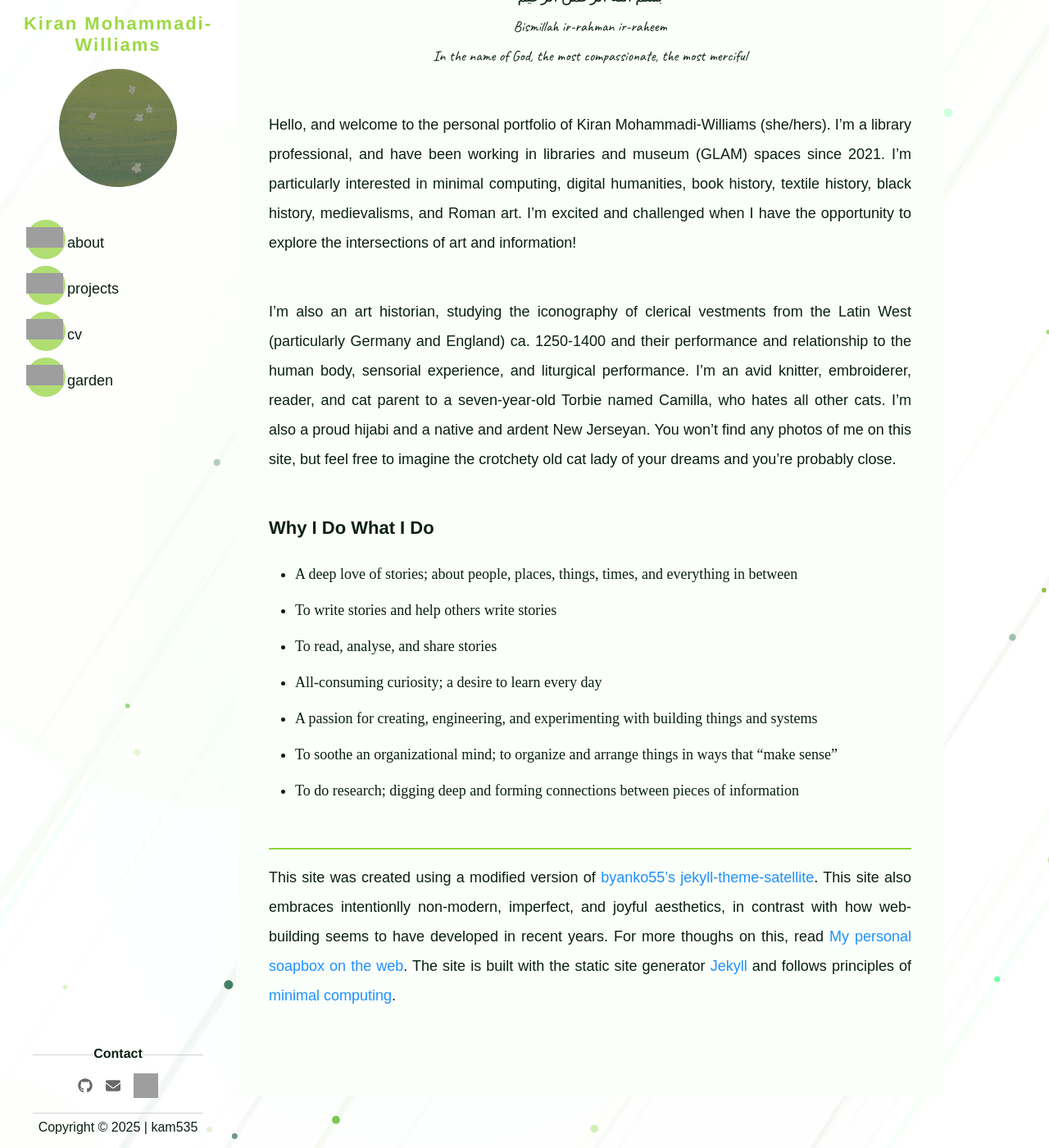
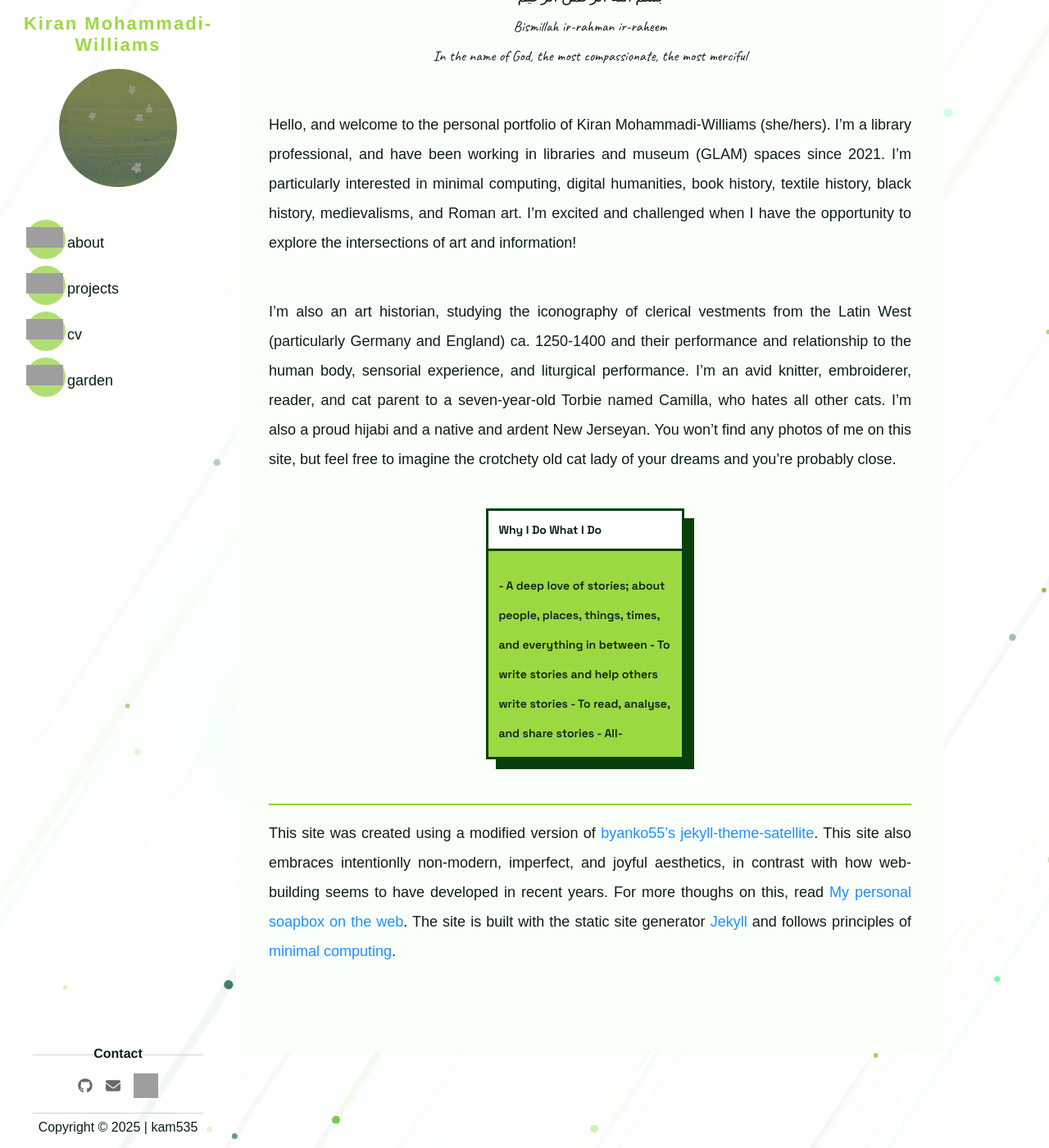
Before and after one commit to green-queen/green-queen.github.io, a Jekyll site: the page built from _pages/index.md, in a window 1280 px wide and 1400 px high, scrolled down 683 px. Shown: the whole window at 82% size. Built offline with Jekyll 4.4.1, drawn with Linux system fonts in a browser that asks for light colours; some web fonts are replaced; grey boxes are pictures that could not be loaded.

Commit message:
Update index.md

```diff
--- a/_pages/index.md
+++ b/_pages/index.md
@@ -27,14 +27,19 @@ Hello, and welcome to the personal portfolio of Kiran Mohammadi-Williams (she/he
 
 I'm also an art historian, studying the iconography of clerical vestments from the Latin West (particularly Germany and England) ca. 1250-1400 and their performance and relationship to the human body, sensorial experience, and liturgical performance. I'm an avid knitter, embroiderer, reader, and cat parent to a seven-year-old Torbie named Camilla, who hates all other cats. I'm also a proud hijabi and a native and ardent New Jerseyan. You won't find any photos of me on this site, but feel free to imagine the crotchety old cat lady of your dreams and you're probably close.
 
-### Why I Do What I Do
-- A deep love of stories; about people, places, things, times, and everything in between
-- To write stories and help others write stories
-- To read, analyse, and share stories
-- All-consuming curiosity; a desire to learn every day
-- A passion for creating, engineering, and experimenting with building things and systems
-- To soothe an organizational mind; to organize and arrange things in ways that "make sense"
-- To do research; digging deep and forming connections between pieces of information
+ <div class="card">
+    <div class="head">Why I Do What I Do</div>
+    <div class="content">
+        - A deep love of stories; about people, places, things, times, and everything in between
+        - To write stories and help others write stories
+        - To read, analyse, and share stories
+        - All-consuming curiosity; a desire to learn every day
+        - A passion for creating, engineering, and experimenting with building things and systems
+        - To soothe an organizational mind; to organize and arrange things in ways that "make sense"
+        - To do research; digging deep and forming connections between pieces of information
+      <br />
+    </div>
+  </div>
 
 <hr>
 This site was created using a modified version of <a href="https://github.com/byanko55/jekyll-theme-satellite">byanko55's jekyll-theme-satellite</a>. This site also embraces intentionlly non-modern, imperfect, and joyful aesthetics, in contrast with how web-building seems to have developed in recent years. For more thoughs on this, read [My personal soapbox on the web](https://kam535.github.io/garden/web-soapbox.html). The site is built with the static site generator [Jekyll](https://jekyllrb.com) and follows principles of [minimal computing](https://go-dh.github.io/mincomp/about/).
```
